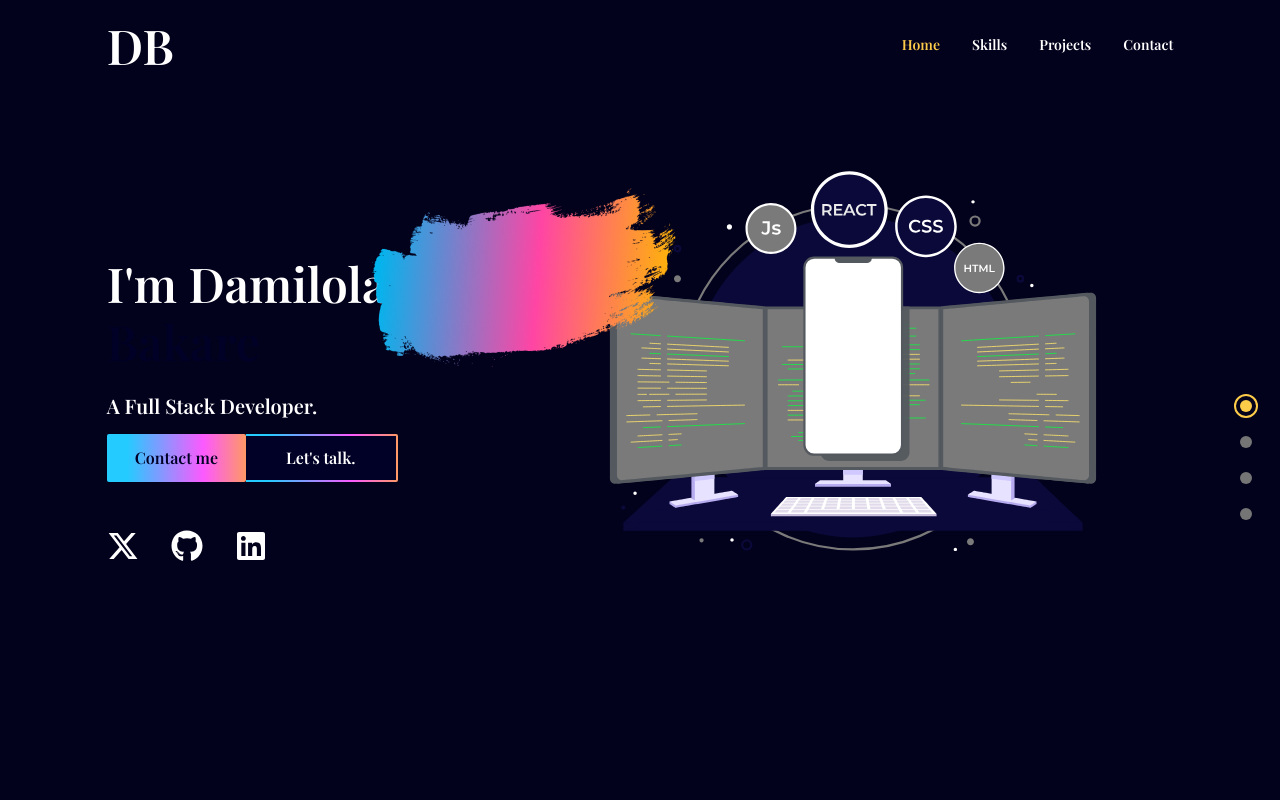
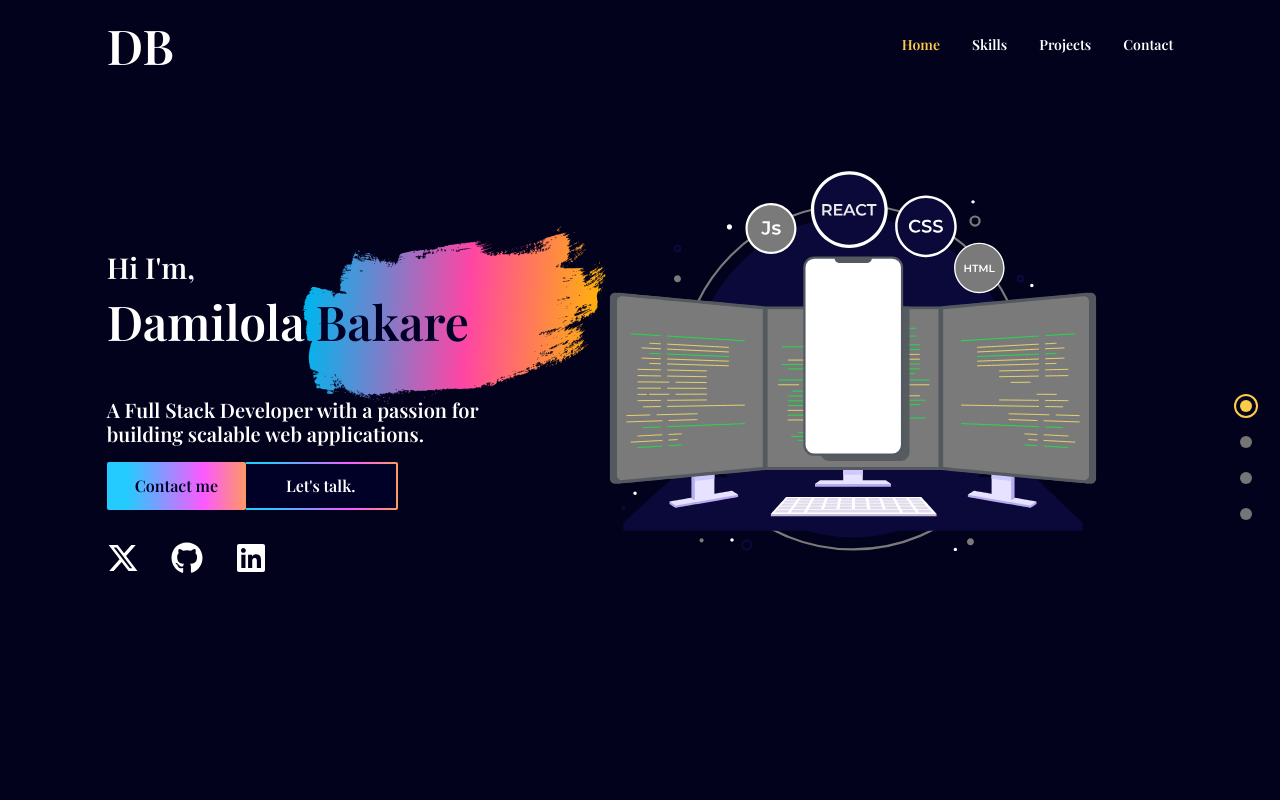
Before and after one commit to Earnstein/Portfolio, a React (Vite) app: page / in a window 1280 px wide. Shown: the top 800 px of the page. Built offline with nearby package versions, Linux system fonts and the light colour scheme; a web font is replaced by a local one.

Commit message:
chore: change header

```diff
--- a/src/scenes/Landing.jsx
+++ b/src/scenes/Landing.jsx
@@ -55,8 +55,11 @@ const Landing = ({ setSelectedPage }) => {
             visible: { opacity: 1, x: 0 },
           }}
         >
+          <h2 className="text-3xl font-playfair z-10 text-center md:text-start">
+            Hi I&apos;m,
+          </h2>
           <h1 className="text-3xl sm:text-4xl md:text-5xl font-playfair z-10 text-center md:text-start">
-            I&apos;m Damilola {""}
+           Damilola {""}
             <span
               className="xs:relative xs:text-deep-blue xs:font-semibold z-20
                 xs:before:content-brush before:absolute before:-left-[40px] before:mt-6 before:-top-[150px]
@@ -65,8 +68,8 @@ const Landing = ({ setSelectedPage }) => {
               Bakare
             </span>
           </h1>
-          <p className="sm:text-xl mt-4 sm:mt-12 mb-4 md:mt-6 text-center md:text-start font-playfair">
-            A Full Stack Developer.
+          <p className="sm:text-xl mt-4 sm:mt-12 mb-4 text-center md:text-start font-playfair">
+            A Full Stack Developer with a passion for building scalable web applications.
           </p>
         </motion.div>
 
@@ -105,7 +108,7 @@ const Landing = ({ setSelectedPage }) => {
         </motion.div>
 
         <motion.div
-          className="flex mt-4 justify-center md:justify-start"
+          className="flex justify-center md:justify-start"
           initial="hidden"
           whileInView="visible"
           viewport={{ once: true, amount: 0.5 }}
```
